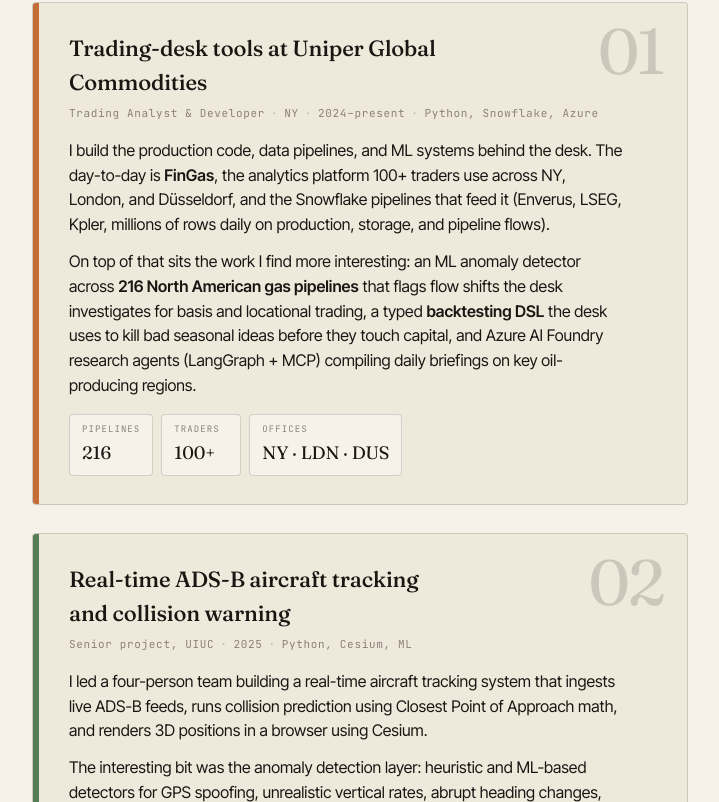
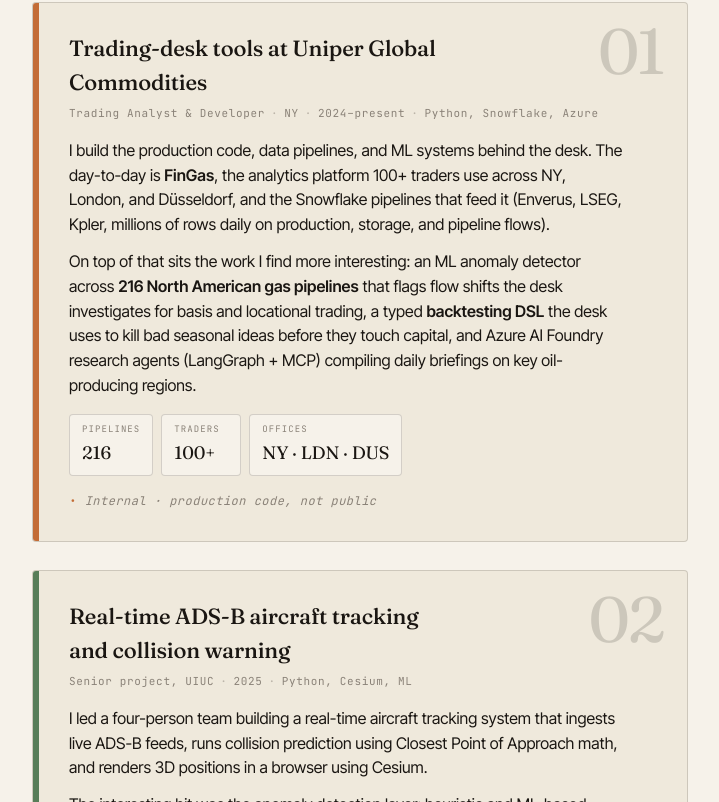
Before and after one commit to kaanyigit-repo/kaanyigit-com, a Next.js app: page / in a window 1280 px wide. Shown: the part 2807-3609 px from the top of the page, without its empty margins (280-999 px from the left). Built offline with nearby package versions, Linux system fonts and the light colour scheme.

Commit message:
content(home): mark uniper card as internal (no public link)

```diff
--- a/app/globals.css
+++ b/app/globals.css
@@ -663,6 +663,23 @@
 .doc4-card-link:hover .ar {
   transform: translate(2px, -2px);
 }
+.doc4-card-internal {
+  display: inline-flex;
+  align-items: center;
+  margin-top: 16px;
+  font-family: var(--font-jetbrains-mono), ui-monospace, monospace;
+  font-size: 12px;
+  color: var(--ink-mute);
+  letter-spacing: 0.04em;
+  font-style: italic;
+}
+.doc4-card-internal::before {
+  content: "·";
+  margin-right: 8px;
+  color: var(--accent);
+  font-style: normal;
+  font-weight: 700;
+}
 .doc4-more {
   margin-top: 24px;
   font-size: 14px;
--- a/components/DocumentSiteV4.tsx
+++ b/components/DocumentSiteV4.tsx
@@ -260,6 +260,9 @@
                   <span className="doc4-stat-v">NY · LDN · DUS</span>
                 </div>
               </div>
+              <span className="doc4-card-internal">
+                Internal · production code, not public
+              </span>
             </article>
 
             <article className="doc4-card c2">
```
